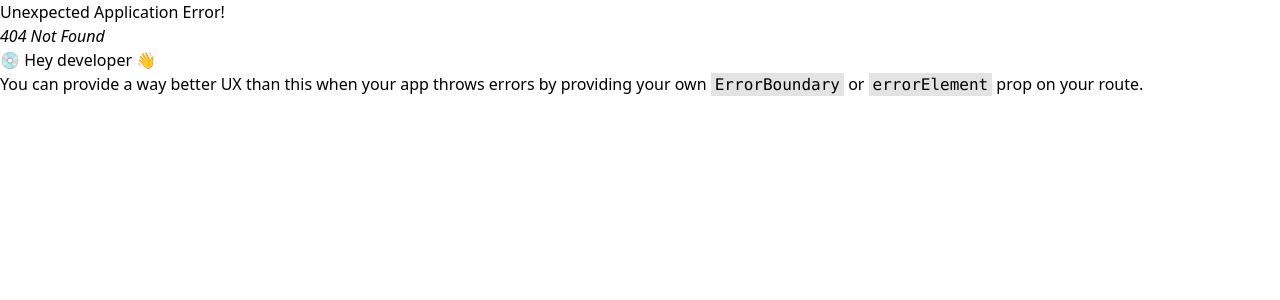
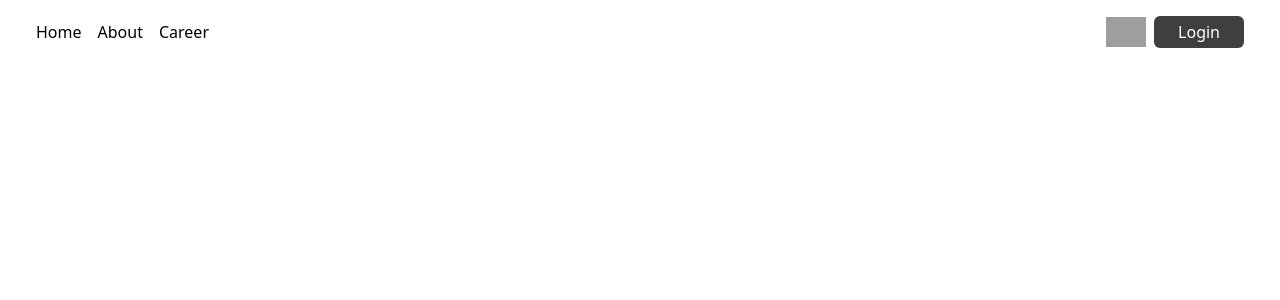
Before and after one commit to shifat97/dragon-new-portal, a React (Vite) app: page /account/login in a window 1280 px wide. Before the commit this address had no page. Shown: the top 300 px of the page. Built offline with nearby package versions, Linux system fonts and the light colour scheme; grey boxes are pictures that could not be loaded.

Commit message:
add navbar

```diff
--- a/index.html
+++ b/index.html
@@ -3,7 +3,7 @@
   <head>
     <meta charset="UTF-8" />
     <meta name="viewport" content="width=device-width, initial-scale=1.0" />
-    <title>Vite + React</title>
+    <title>Dragon News Portal</title>
   </head>
   <body>
     <div id="root"></div>
--- a/package.json
+++ b/package.json
@@ -13,6 +13,7 @@
     "firebase": "^10.12.2",
     "react": "^18.2.0",
     "react-dom": "^18.2.0",
+    "react-icons": "^5.2.1",
     "react-router-dom": "^6.23.1"
   },
   "devDependencies": {
--- a/src/App.jsx
+++ b/src/App.jsx
@@ -1,10 +1,11 @@
+import { Outlet } from "react-router-dom";
 import "./App.css";
 
 function App() {
   return (
-    <>
-      <h1>Hello World</h1>
-    </>
+    <div className="p-4 max-w-[1240px] mx-auto">
+      <Outlet />
+    </div>
   );
 }
 
--- /dev/null
+++ b/src/Components/Navbar.jsx
@@ -0,0 +1,46 @@
+import { Link } from "react-router-dom";
+import { FaBars } from "react-icons/fa6";
+import { useState } from "react";
+import userImage from "../Assets/user.png";
+
+export default function Navbar() {
+  const [toggle, setToggle] = useState(false);
+
+  const handleToggle = () => {
+    setToggle(!toggle);
+  };
+
+  const navLinks = (
+    <>
+      <Link to="/">Home</Link>
+      <Link to="/about">About</Link>
+      <Link to="/career">Career</Link>
+    </>
+  );
+
+  return (
+    <div className="flex justify-between items-center">
+      {/* Navbar for small device */}
+      <div className="relative lg:hidden">
+        <FaBars onClick={handleToggle} className="text-2xl cursor-pointer" />
+        <ul
+          className={`flex flex-col bg-slate-200 p-4 absolute left-8 top-0 rounded-md ${
+            toggle ? "block" : "hidden"
+          }`}
+        >
+          {navLinks}
+        </ul>
+      </div>
+      {/* Navbar for larger device */}
+      <div className="hidden lg:block">
+        <ul className="flex gap-4">{navLinks}</ul>
+      </div>
+      <div className="flex gap-2 items-center">
+        <img width={40} height={40} src={userImage} alt="" />
+        <button className="bg-[#403F3F] text-white px-6 py-1 rounded-md cursor-pointer">
+          Login
+        </button>
+      </div>
+    </div>
+  );
+}
--- /dev/null
+++ b/src/Pages/Account.jsx
@@ -0,0 +1,11 @@
+import { Outlet } from "react-router-dom";
+import Navbar from "../Components/Navbar";
+
+export default function Account() {
+  return (
+    <div>
+      <Navbar />
+      <Outlet />
+    </div>
+  );
+}
--- /dev/null
+++ b/src/Pages/Home.jsx
@@ -0,0 +1,7 @@
+export default function Home() {
+  return (
+    <div>
+      <h1>This is Home</h1>
+    </div>
+  );
+}
--- /dev/null
+++ b/src/Pages/Login.jsx
@@ -0,0 +1,3 @@
+export default function Login() {
+  return <div></div>;
+}
--- /dev/null
+++ b/src/Pages/Register.jsx
@@ -0,0 +1,3 @@
+export default function Register() {
+  return <div></div>;
+}
```
Also changed, not shown: src/Routes/Routes.jsx (+23 -0 lines), 1 other file (tests, documents, lock files or other folders).
